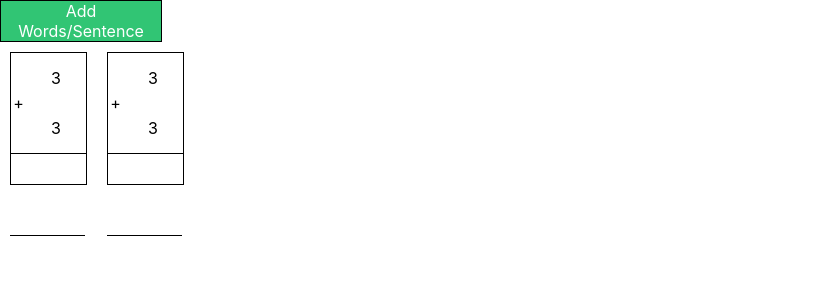
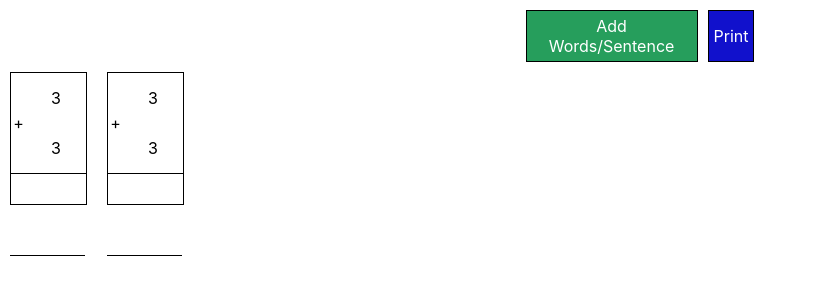
Before and after one commit to tsoogthoj/math-stick, a React (Create React App) app: page / in a window 1280 px wide. Shown: the top 300 px of the page, without its empty margins (0-817 px from the left). Built offline with nearby package versions, Linux system fonts and the light colour scheme.

Commit message:
started modal componenet

```diff
--- a/src/App.css
+++ b/src/App.css
@@ -1,6 +1,12 @@
 :root {
   --button-primary-color: rgb(38, 158, 92);
   --button-primary-color-1: rgb(49, 197, 116);
+  --button-print: rgb(17, 17, 204);
+  --button-print-1: rgb(44, 44, 255);
+}
+
+.App {
+  padding-top: 10px;
 }
 
 .button {
@@ -9,6 +15,7 @@
   flex-direction: column;
   text-align: center;
   border: 1px solid black;
+  padding: 5px;
 }
 
 .button:hover {
@@ -19,9 +26,23 @@
   width: 160px;
   background: var(--button-primary-color);
   color: white;
-
+  margin-right: 10px;
 }
 
 .addMoreButton:hover {
   background: var(--button-primary-color-1)
 }
+
+.header {
+  display: flex;
+  justify-content: center;
+}
+
+.printButton {
+  color: white;
+  background: var(--button-print);
+}
+
+.printButton:hover {
+  background: var(--button-print-1)
+}
--- a/src/App.js
+++ b/src/App.js
@@ -1,14 +1,19 @@
 import React, { Component } from 'react';
 import './App.css';
-import Box from "./components/mathBox/box"
+import Box from "./components/mathBox/box";
 
 class App extends Component {
   render() {
     return (
       <div className="App">
+      <div className="header">
         <div className="addMoreButton button">
           Add Words/Sentence
         </div>
+        <div className="printButton button">
+          Print
+        </div>
+      </div>
         < Box />
       </div>
     );
--- a/src/components/mathBox/box.jsx
+++ b/src/components/mathBox/box.jsx
@@ -54,7 +54,6 @@ class Box extends Component {
 
                         </div>
                 </div>
-
             </div>
         )
     }
```
Also changed, not shown: src/components/modal/modal.jsx (added, +14 -0 lines), public/manifest.json, 2 other files (tests, documents, lock files or other folders).
